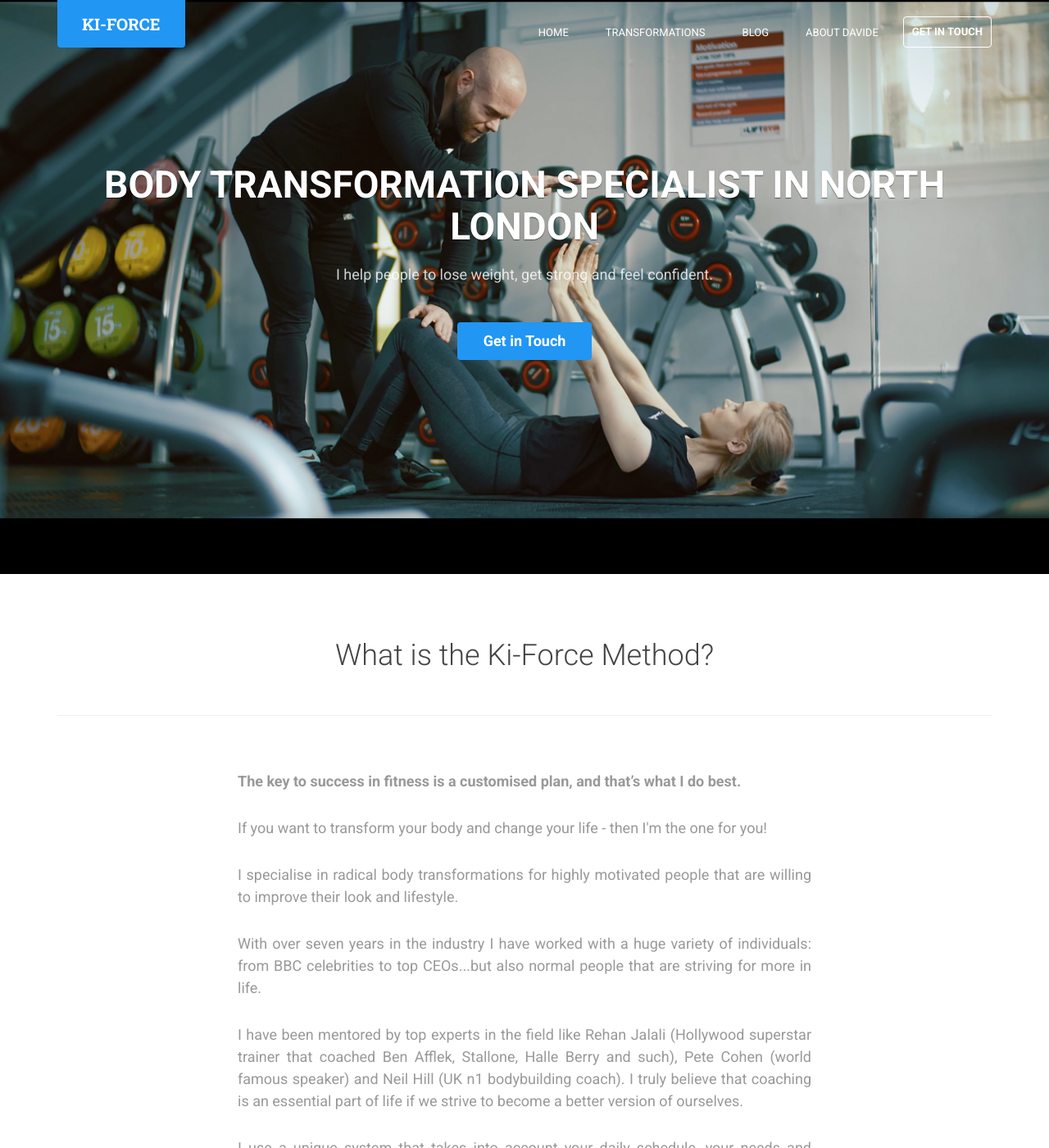
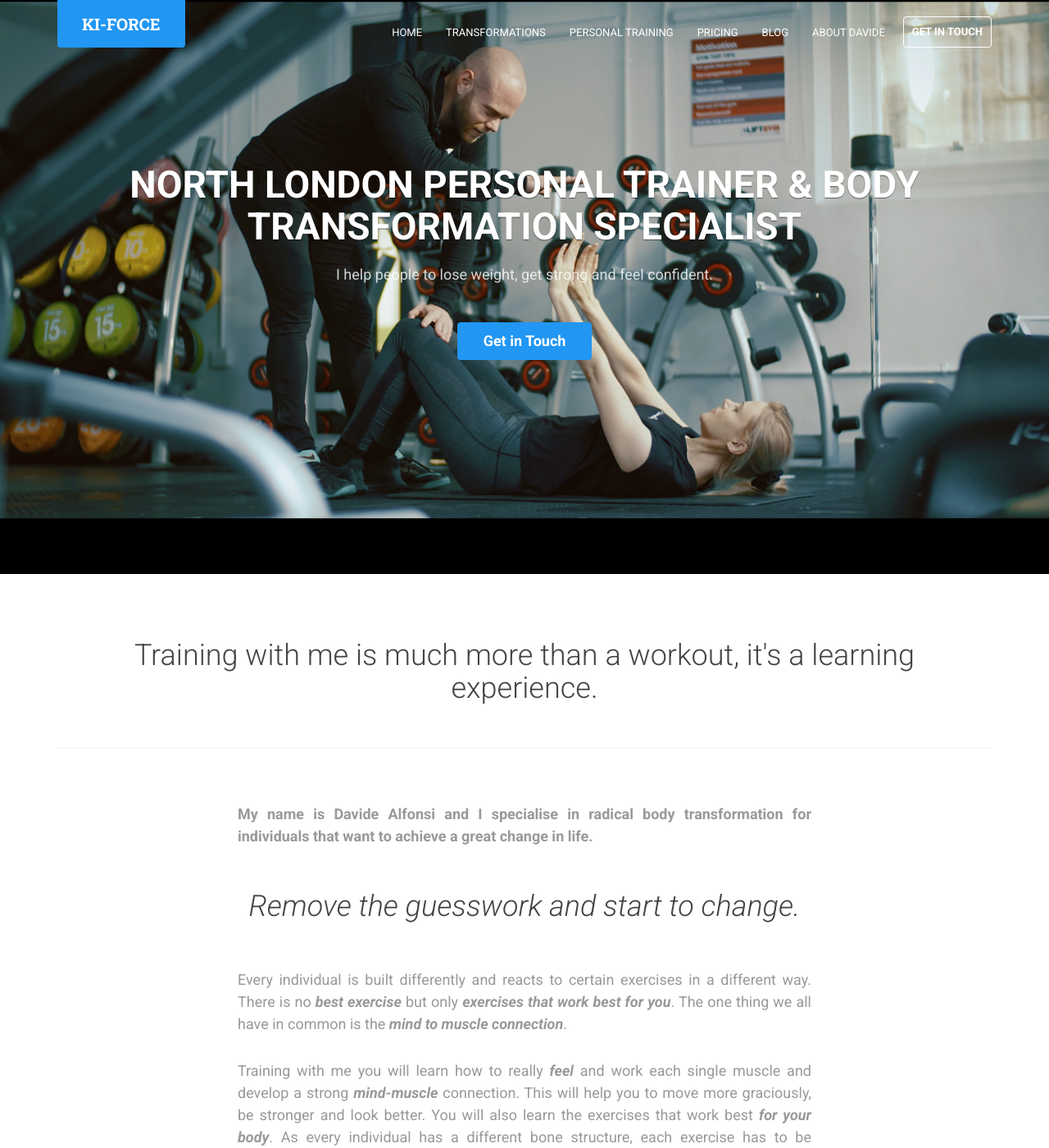
Before and after one commit to Widar91/kiforce, a Jekyll site: the page built from index.html, in a window 1280 px wide and 1400 px high. Shown: the whole window at 82% size. Built offline with Jekyll 4.4.1, drawn with Linux system fonts in a browser that asks for light colours; some of the changed text lies outside the part shown.

Commit message:
pt + pracing page + various css fixes

```diff
--- a/_includes/header.html
+++ b/_includes/header.html
@@ -24,11 +24,11 @@
                     <li {% if page.url=='/transformation.html' %} class="active nav-item" {% else %} class="nav-item" {% endif %}>
                         <a href="transformation.html">Transformations</a></li>
 
-                    <!--li {% if page.url == '/celebrities.html' %} class="active nav-item" {% else %} class="nav-item"{% endif %} >
-                        <a href="celebrities.html">Celebrities</a></li-->
+                    <li {% if page.url == '/personal_training.html' %} class="active nav-item" {% else %} class="nav-item"{% endif %} >
+                        <a href="personal_training.html">Personal Training</a></li>
 
-                    <!--li {% if page.url == '/tv.html' %} class="active nav-item" {% else %} class="nav-item"{% endif %} >
-                        <a href="tv.html">TV</a></li-->
+                    <li {% if page.url == '/pricing.html' %} class="active nav-item" {% else %} class="nav-item"{% endif %} >
+                        <a href="pricing.html">Pricing</a></li>
 
                     <!-- li {% if page.url == '/rt4.html' %} class="active nav-item" {% else %} class="nav-item"{% endif %} >
                         <a href="rt4.html">At Home PT</a></li-->
--- a/assets/css/styles.css
+++ b/assets/css/styles.css
@@ -6,6 +6,26 @@
  * Twitter: @3rdwave_themes
 */
 /* ======================= Begin Custom ============================ */
+.bubble-col {
+  text-align: center;
+  align-content: center;
+}
+.bubble {
+  border-radius: 50%;
+  margin-bottom: 10%;
+  display: -webkit-inline-box;
+}
+.checklist {
+  list-style: none;
+  margin: 2% 2% 5% 2%;
+}
+.checklist li {
+  padding: 1% 0%;
+}
+.checklist li:before {
+  content: '✓ ';
+  color: green;
+}
 .playThumb {
   margin: auto;
 }
@@ -614,6 +634,8 @@ select {
   background: #2196F3;
 }
 .header .main-nav .nav .nav-item a {
+  padding-left: 7px;
+  padding-right: 7px;
   color: #fff;
 }
 .header .main-nav .nav .nav-item a:hover {
@@ -843,6 +865,54 @@ select {
   outline: none;
 }
 .promo .btn-link .fa {
+  margin-right: 5px;
+  font-size: 18px;
+  position: relative;
+  top: 2px;
+}
+.promopt {
+  padding-top: 120px;
+  position: relative;
+  color: #fff;
+  margin-bottom: 80px;
+  height: 620px;
+  z-index: 10;
+}
+.promopt .title {
+  font-size: 46px;
+  margin-bottom: 20px;
+  margin-top: 0;
+  font-weight: 700;
+  text-shadow: 0 1px 1px rgba(0, 0, 0, 0.5);
+}
+.promopt.section .intro {
+  max-width: 600px;
+  margin: 0 auto;
+  margin-bottom: 30px;
+}
+.promopt .btn-cta {
+  font-size: 18px;
+}
+.promopt .btn-link {
+  color: #fff;
+  font-weight: bold;
+  text-transform: uppercase;
+  font-size: 12px;
+  -webkit-opacity: 0.7;
+  -moz-opacity: 0.7;
+  opacity: 0.7;
+  text-decoration: none;
+}
+.promopt .btn-link:hover {
+  -webkit-opacity: 1;
+  -moz-opacity: 1;
+  opacity: 1;
+  text-decoration: none;
+}
+.promopt .btn-link:focus {
+  outline: none;
+}
+.promopt .btn-link .fa {
   margin-right: 5px;
   font-size: 18px;
   position: relative;
@@ -3265,6 +3335,13 @@ select {
 }
 /* Extra small devices (phones, less than 768px) */
 @media (max-width: 767px) {
+  .bubble {
+    margin-bottom: 5%;
+  }
+  .bubble-col {
+    margin-bottom: 7%;
+    border-bottom: 1px solid #eee;
+  }
   .bg-slider-wrapper .flexslider .slide.slide-rt4 {
     background: #253340 url('../images/background/rt4-responsive.jpg') no-repeat 50% bottom;
     -webkit-background-size: cover;
@@ -3352,6 +3429,12 @@ select {
   }
   .promo {
     height: 420px;
+  }
+  .promopt {
+    height: 470px;
+  }
+  .why {
+    padding-top: 150px;
   }
   .why .item .content {
     margin-bottom: 60px;
@@ -3511,6 +3594,9 @@ select {
   .header {
     height: inherit;
   }
+  .header.scrolled {
+    height: inherit;
+  }
   .header.navbar-fixed-top {
     position: relative;
   }
@@ -3559,6 +3645,16 @@ select {
     margin-bottom: 30px;
   }
   .promo .btn-link {
+    margin-top: 15px;
+  }
+  .promopt {
+    height: 420px;
+    padding-top: 80px;
+  }
+  .promopt.section .intro {
+    margin-bottom: 30px;
+  }
+  .promopt .btn-link {
     margin-top: 15px;
   }
   .why .item .content {
@@ -3658,6 +3754,16 @@ select {
   .main-nav.navbar-right {
     float: right !important;
   }
+  .promopt {
+    height: 570px;
+    padding-top: 200px;
+  }
+  .promopt.section .intro {
+    margin-bottom: 45px;
+  }
+  .promopt .btn-link {
+    margin-top: 15px;
+  }
   .promo {
     height: 620px;
     padding-top: 200px;
--- a/index.html
+++ b/index.html
@@ -17,7 +17,7 @@ custom_js:
 
     <section class="promo section section-on-bg">
         <div class="container text-center">
-            <h2 class="title">BODY TRANSFORMATION SPECIALIST IN NORTH LONDON</h2>
+            <h2 class="title">NORTH LONDON PERSONAL TRAINER &AMP; BODY TRANSFORMATION SPECIALIST</h2>
             <p class="intro">I help people to lose weight, get strong and feel confident.</p>
             <!--p><a class="btn btn-cta btn-cta-primary" href="./assets/brochure/Ki_Force_Brochure.pdf" target="_blank">Download Brochure</a></p-->
             <p><a class="btn btn-cta btn-cta-primary" href="contact.html">Get in Touch</a></p>
@@ -31,42 +31,22 @@ custom_js:
         <!-- ******Why Section****** -->
         <section id="why" class="section why">
             <div class="container">
-                <h2 class="title text-center">What is the Ki-Force Method?</h2><br/><hr/><br/><br/>
-               <p class="intro" style="text-align:justify">
-                <b>The key to success in fitness is a customised plan, and that’s what I do best.</b>
+            <h2 class="title text-center">Training with me is much more than a workout, it's a learning experience.</h2><br/><hr/><br/><br/>
+            <p class="intro" style="text-align:justify">
+                <b>My name is Davide Alfonsi and I specialise in radical body transformation for individuals that want to achieve a great change in life. </b>
+            </p>
+            <br/><h2 class="title text-center"><i>Remove the guesswork and start to change.</i></h2><br/><br/>
+            <p class="intro" style="text-align:justify">
+                Every individual is built differently and reacts to certain exercises in a different way. There is no <b><i>best exercise</i></b> but only <b><i>exercises that work best for you</i></b>. The one thing we all have in common is the <b><i>mind to muscle connection</i></b>.
             </p>
             <p class="intro" style="text-align:justify">
-                If you want to transform your body and change your life - then I'm the one for you!
+                Training with me you will learn how to really <b><i>feel</i></b> and work each single muscle and develop a strong <b><i>mind-muscle</i></b> connection. This will help you to move more graciously, be stronger and look better. You will also learn the exercises that work best <b><i>for your body</i></b>. As every individual has a different bone structure, each exercise has to be personalised using different angles of movement. We will find and use only <b><i>what works for you</i></b> and we will create a perfect routine to assure you the best possible results.
             </p>
             <p class="intro" style="text-align:justify">
-                I specialise in radical body transformations for highly motivated people that are willing to improve their look and lifestyle.
-            </p>
-            <p class="intro" style="text-align:justify">
-                With over seven years in the industry I have worked with a huge variety of individuals: from BBC celebrities to top CEOs...but also normal people that are striving for more in life.
-            </p>
-            <p class="intro" style="text-align:justify">
-                I have been mentored by top experts in the field like Rehan Jalali (Hollywood superstar trainer that coached Ben Afflek, Stallone, Halle Berry and such), Pete Cohen (world famous speaker) and Neil Hill (UK n1 bodybuilding coach). I truly believe that
-                coaching is an essential part of life if we strive to become a better version of ourselves.
-            </p>
-            <p class="intro" style="text-align:justify">
-                I use a unique system that takes into account your daily schedule, your needs and progressively builds healthy habits to achieve your goals. You can download my free ebook <b><a data-toggle="modal" data-target="#modal-download-brochure">Five Keys to Weight Loss</a></b>.
-            </p>
-            <p class="intro" style="text-align:justify">
-                My sessions are always intense but highly fun. I acknowledge that most people looking for a trainer may be intimidated by the gym environment, that’s why I alway use a gradual approach that includes a lot of theory before going crazy with the weights.
-                You will learn a lot about how your body works and hot create a sustainable change that will last for life. The knowledge you will gain during the session will be an invaluable asset in your future.
-            </p>
-            <p class="intro" style="text-align:justify">
-                Transforming your body is a journey that involves slowly changing your unhealthy habits and gaining the confidence to push a bit harder in order to achieve real results...but it also requires you to have fun and enjoy exercise! I always make sure that
-                we have a great time during the sessions by listening to you and having a few genuine laughs.
-            </p>
-            <p class="intro" style="text-align:justify">
-                If you’re on this website it means that you’re already taking the necessary steps to transform your body and change your life... don’t hesitate and <b><a href="contact.html">GET IN TOUCH</a></b>.
+                But simply training is not enough, that's why throughout my 10 years of experience as a personal trainer I've developed a method that takes into consideration each aspect of a physical - and mental - transformation.
             </p>
             <br/>
-            <hr/>
-            <br/>
-            <h3 class="intro" style="text-align:justify">AVAILABILITIES AND PRICES</h3>
-            <p class="intro" style="text-align:justify">THE PRICES OF OUR TRANSFORMATION RANGE FROM 55-65£ PER SESSIONS DEPENDING ON PACKAGE, AVAILABILITIES AND TIME OF THE DAY. TO LEARN MORE ABOUT WHAT I HAVE TO OFFER DON’T HESITATE TO DROP ME AN EMAIL VIA THE <b><a href="contact.html">GET IN TOUCH</a></b> BUTTON AND I WILL GET BACK TO YOU AS SOON AS POSSIBLE.</p>
+            <p class="text-center"><a class="btn btn-cta btn-cta-primary" href="personal_training.html">Learn More</a></p>
             </div><!--//container-->
         </section><!--//why-->
     </div><!--//section-wrapper-->
```
Also changed, not shown: _includes/head.html (+11 -0 lines), less/default/base.less (+77 -0 lines), less/default/responsive.less (+47 -0 lines), personal_training.html (added, +88 -0 lines), pricing.html (added, +48 -0 lines), assets/images/bubbles/1.jpg (added), assets/images/bubbles/2.jpg (added), assets/images/bubbles/3.jpg (added), assets/images/bubbles/4.jpg (added), assets/images/bubbles/5.jpg (added), assets/images/pt/img1.jpg (added), assets/images/pt/img2.jpg (added).
